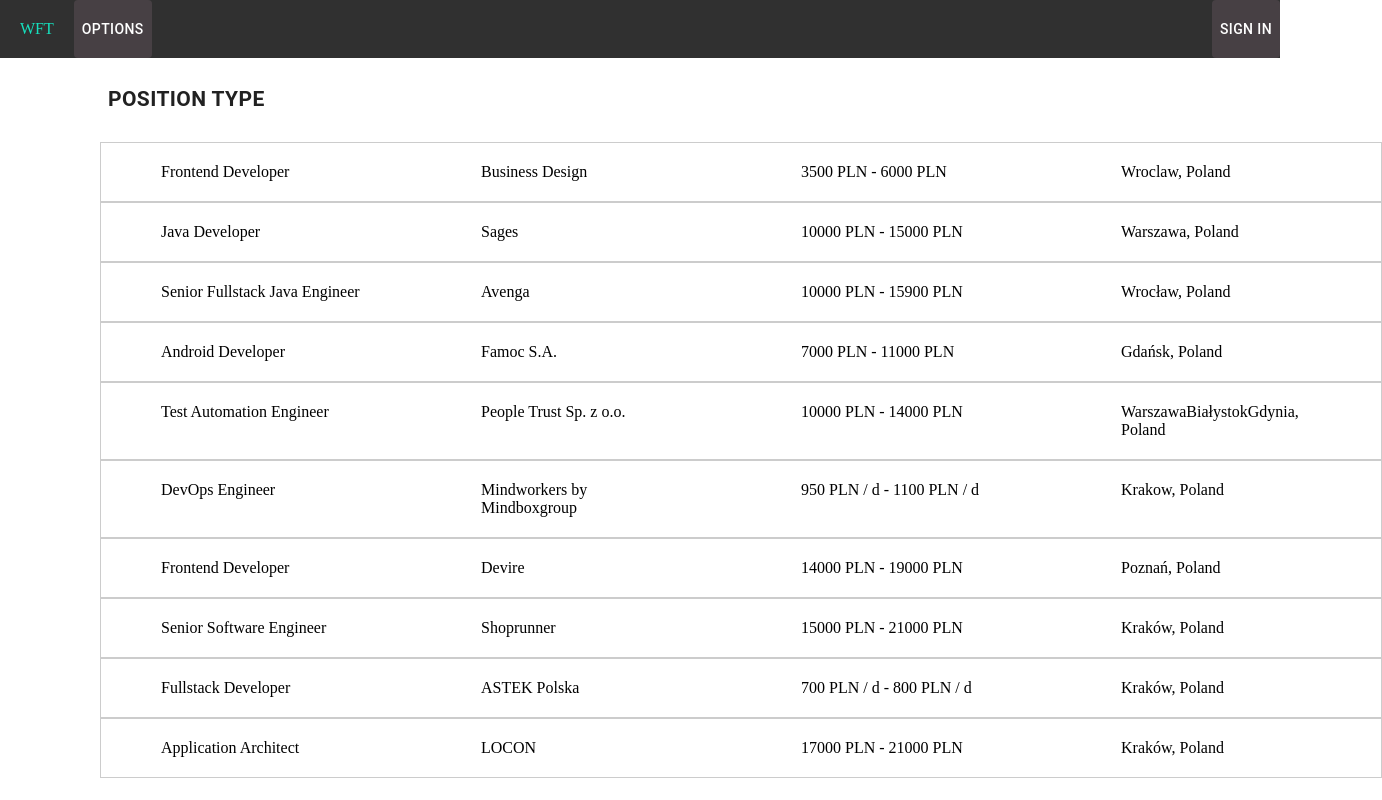
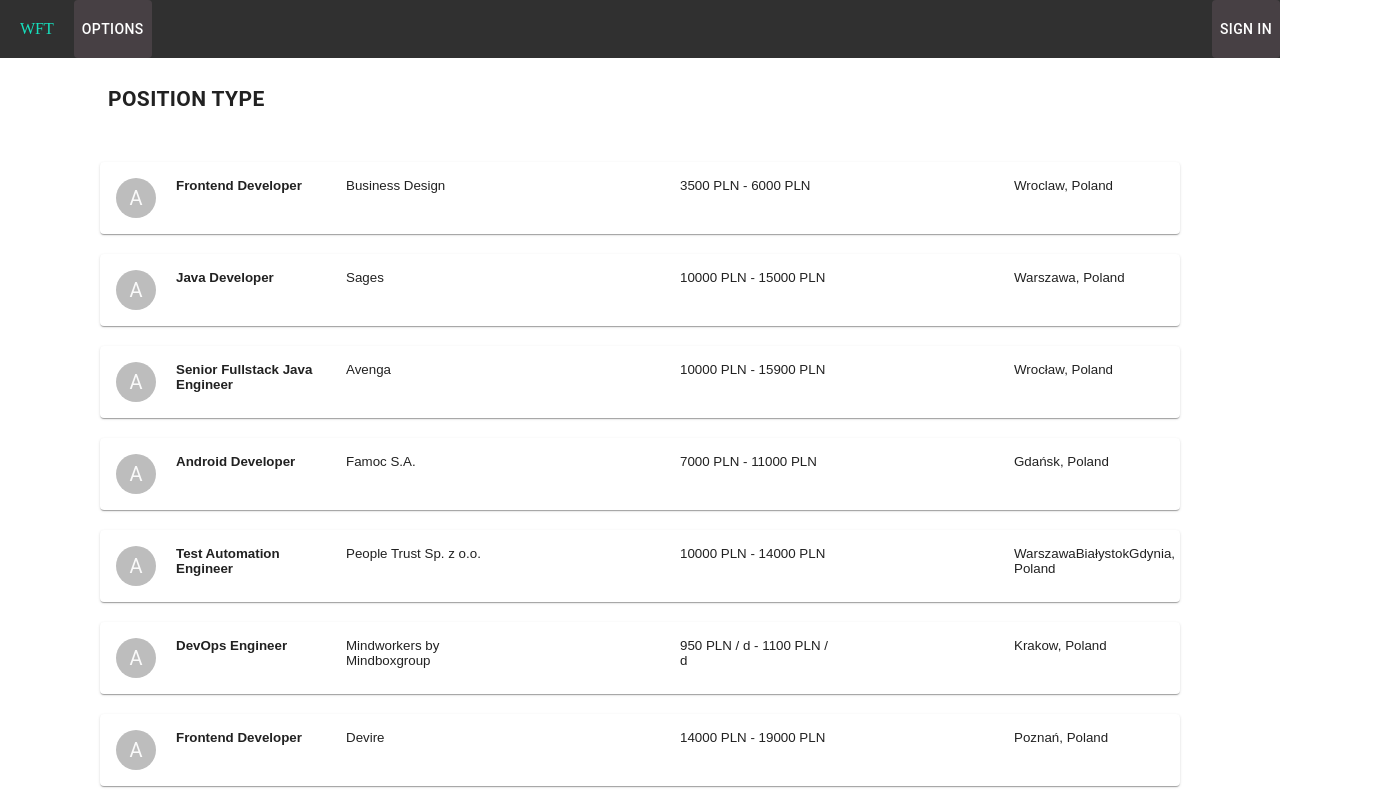
Before and after one commit to pruszynskia/wft, a React (Create React App) app in the folder client/: page / in a window 1280 px wide. Shown: the top 800 px of the page, 1382 px wide, since content can reach past the window. Built offline with nearby package versions, Linux system fonts and the light colour scheme.

Commit message:
dev/wftech-20 - create job offer list

```diff
--- a/client/src/components/JobOffer/JobOfferList.tsx
+++ b/client/src/components/JobOffer/JobOfferList.tsx
@@ -1,6 +1,11 @@
 import React from 'react';
 import { JobOfferStyles } from "../../styles/common";
 import companyData from "../../temp/company-data.json";
+
+import Card from '@material-ui/core/Card';
+import CardActionArea from '@material-ui/core/CardActionArea';
+import CardContent from '@material-ui/core/CardContent';
+import Avatar from '@material-ui/core/Avatar';
 import { Button } from '@material-ui/core';
 
 const data =companyData;
@@ -10,20 +15,24 @@
 
     return (
         <div className={useStyles.root}>
-            <div className={useStyles.positionType}>
+            <div className={useStyles.upperCaseBold}>
                 <Button>
                     <h2>Position Type</h2>
                 </Button>
             </div>
             {
-            data.map((pos: any) =>
-                <div className={useStyles.jobOfferContainer} >
-
-                    <div className={useStyles.jobOfferItem} >
+            data.map((pos: any, id: any) =>
+                <Card key={id} className={useStyles.jobOfferContainer}>
+                    <CardActionArea>
+                        <CardContent className={useStyles.jobOfferInnerContainer}>
+                            <div className={useStyles.jobOfferInnerContainer}>
+                                <Avatar>A</Avatar>
+                                <div className={`${useStyles.jobOfferItem} ${useStyles.bold}`} >
                                     {pos.position.position_name}
                                 </div>
                                 <div className={useStyles.jobOfferItem}>
                                     {pos.company.company_name}
+                                </div>
                             </div>
                             <div className={useStyles.jobOfferItem}>
                                 {pos.position.position_salary.position_salary_min} - {pos.position.position_salary.position_salary_max}
@@ -31,10 +40,16 @@
                             <div className={useStyles.jobOfferItem}>
                                 {pos.company.address.address_city}, {pos.company.address.address_country}
                             </div>
-
-                </div>
+                        </CardContent>
+                    </CardActionArea>
+                </Card>
             )
             }
+                <div className={useStyles.upperCaseBold}>
+                    <Button>
+                        <h4>More Jobs</h4>
+                    </Button>
+                </div>
         </div>
     )
 };
--- a/client/src/styles/common.ts
+++ b/client/src/styles/common.ts
@@ -42,7 +42,7 @@
         justifyContent: "flex-start",
         marginTop: "60px",
         backgroundColor: "#212121",
-        color: "gray",
+        color: "gray"
     },
 
     footerContainer: {
@@ -62,35 +62,41 @@
 
 export const JobOfferStyles = makeStyles(() => ({
     root: {
+        display: "flex",
+        flexDirection: "column",
         backgroundColor: "white",
         color: "black",
-        // pading: "100px"
+        marginLeft: "100px",
+        marginRight: "100px",
     },
 
+    // Container
     jobOfferContainer: {
         display: "flex",
-        justifyContent: "space-between",
         flexDirection: "row",
-        flexFlow: "wrap",
-        marginLeft: "100px",
-        marginRight: "100px",
-        width: "100%",
-        border: "1px solid #ccc",
+        justifyContent: "flex-start",
         backgroundColor: "white",
-        color: "black"
+        color: "black",
+        marginTop: "20px"
+    },
+    jobOfferInnerContainer: {
+        display: "flex",
+        flexDirection: "row",
+        justifyContent: "space-between"
     },
     jobOfferItem: {
         display: "flex",
-        flexDirection: "row",
-        width: "200px",
-        padding: "20px 60px",
-        // border: "1px solid #ccc"
+        height: "100%",
+        width: "150px",
+        marginLeft: "20px"
     },
 
-    positionType: {
+    // Typography
+    upperCaseBold: {
         fontWeight: "bold",
         textTransform: "uppercase",
-        width: "200px",
-        marginLeft: "100px"
+    },
+    bold: {
+        fontWeight: "bold",
     }
 }));
```
Lines whose indentation alone changed are shown as unchanged.
